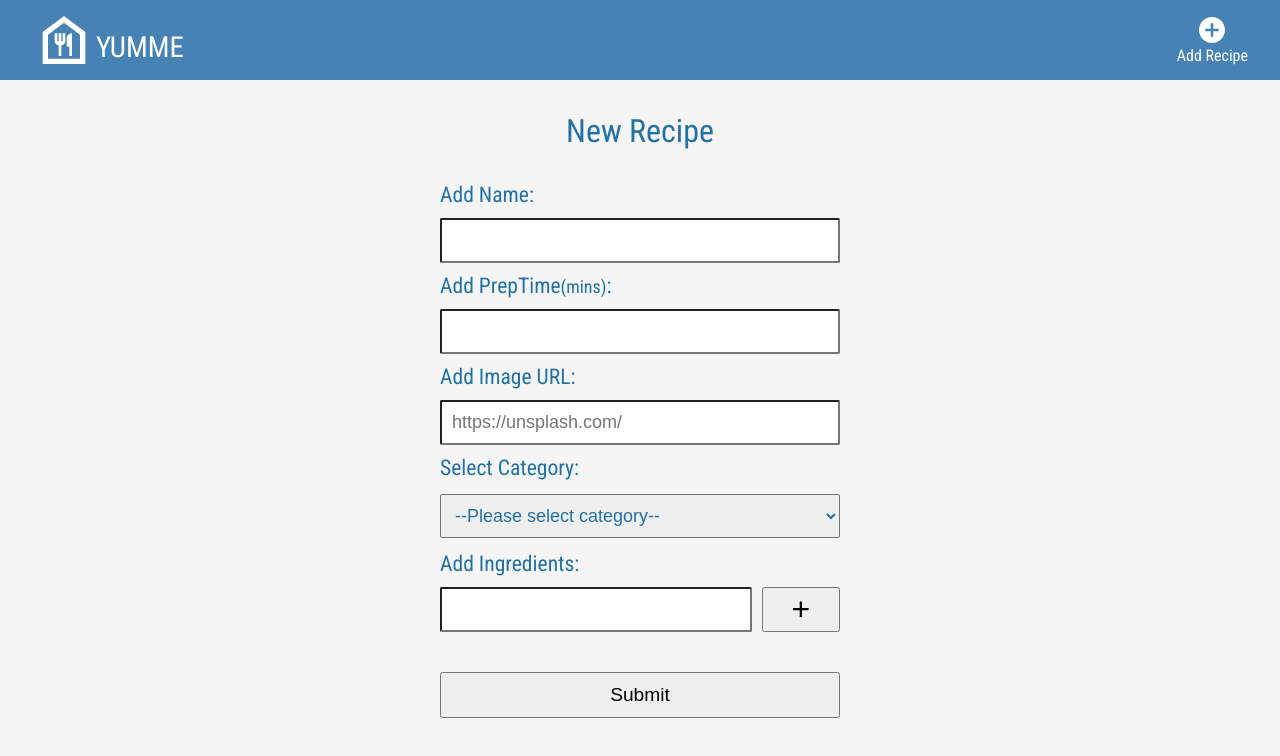
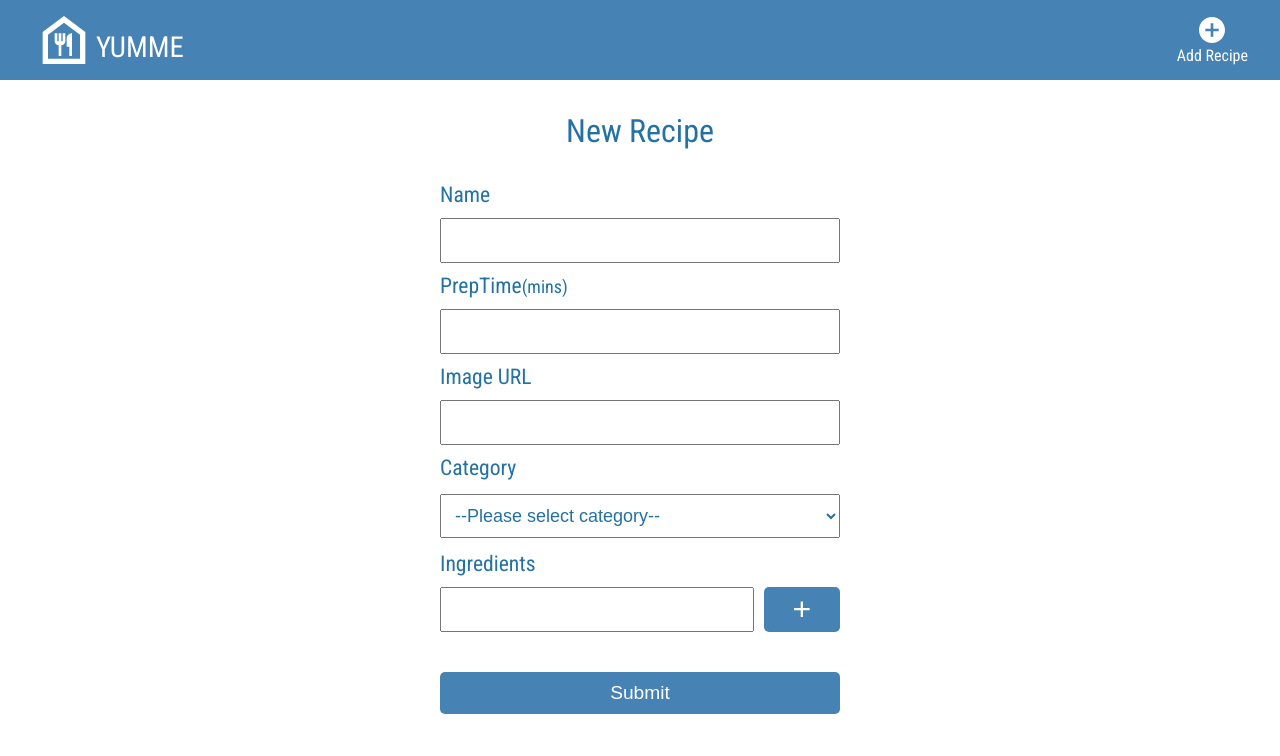
Before and after one commit to QuanXuuu/Capstone-project, a React (Create React App) app: page /recipes/new in a window 1280 px wide. Shown: the top 756 px of the page. Built offline with nearby package versions, Linux system fonts and the light colour scheme.

Commit message:
restyling buttons

```diff
--- a/src/GlobalStyles.js
+++ b/src/GlobalStyles.js
@@ -11,7 +11,7 @@ export default styled.createGlobalStyle`
   }
 
   :root {
-    --bgcolor: whitesmoke;
+    --bgcolor: white;
     --textcolor: rgb(36, 113, 163);
     --lightcyan: rgb(224, 255, 255);
     --blue: rgb(70, 130, 180);
--- a/src/components/IngredientsForm/IngredientsForm.js
+++ b/src/components/IngredientsForm/IngredientsForm.js
@@ -23,7 +23,7 @@ export default function IngredientsForm({onAddIngredients}) {
 
   return (
     <Container>
-      <Label htmlFor="ingredientInput">Add Ingredients:</Label>
+      <Label htmlFor="ingredientInput">Ingredients</Label>
       <Input
         maxLength={50}
         value={currentIngredient}
@@ -32,9 +32,9 @@ export default function IngredientsForm({onAddIngredients}) {
         name="ingredient"
         autoComplete="off"
       />
-      <button onClick={addNewIngredient}>
+      <Button onClick={addNewIngredient}>
         <Span>+</Span>
-      </button>
+      </Button>
     </Container>
   );
 }
@@ -54,10 +54,17 @@ const Input = styled.input`
   padding: 10px;
   font-size: 1em;
   color: inherit;
-  border-radius: 2px;
+  /* border-radius: 2px; */
+`;
+
+const Button = styled.button`
+  background-color: var(--blue);
+  border: none;
+  border-radius: 5px;
 `;
 
 const Span = styled.span`
   font-size: 2rem;
   font-weight: 200;
+  color: white;
 `;
--- a/src/components/RecipeForm/RecipeForm.js
+++ b/src/components/RecipeForm/RecipeForm.js
@@ -32,17 +32,17 @@ export default function RecipeForm({onAddRecipe}) {
 
   return (
     <CreateForm onSubmit={handleSubmit}>
-      <CreateLabel htmlFor="name">Add Name:</CreateLabel>
+      <CreateLabel htmlFor="name">Name</CreateLabel>
       <Input id="name" name="name" autoComplete="off" required />
       <CreateLabel htmlFor="prepTime">
-        Add PrepTime<small>(mins)</small>:
+        PrepTime<small>(mins)</small>
       </CreateLabel>
 
       <TimeInput type="number" id="prepTime" name="prepTime" required />
 
-      <CreateLabel htmlFor="imgURL">Add Image URL:</CreateLabel>
-      <Input id="imgURL" name="imgURL" autoComplete="off" placeholder="https://unsplash.com/" required />
-      <CreateLabel htmlFor="category">Select Category:</CreateLabel>
+      <CreateLabel htmlFor="imgURL">Image URL</CreateLabel>
+      <Input id="imgURL" name="imgURL" autoComplete="off" required />
+      <CreateLabel htmlFor="category">Category</CreateLabel>
       <CreateSelect id="category" name="category" defaultValue="" required>
         <option value="" disabled hidden>
           --Please select category--
@@ -85,7 +85,7 @@ const Input = styled.input`
   padding: 10px;
   font-size: 1em;
   color: inherit;
-  border-radius: 2px;
+  /* border-radius: 2px; */
 `;
 
 const TimeInput = styled.input`
@@ -93,7 +93,7 @@ const TimeInput = styled.input`
   font-size: 1em;
   color: inherit;
   -moz-appearance: textfield;
-  border-radius: 2px;
+  /* border-radius: 2px; */
 `;
 
 const CreateSelect = styled.select`
@@ -101,7 +101,7 @@ const CreateSelect = styled.select`
   padding: 10px;
   color: inherit;
   margin: 0.2rem 0;
-  border-radius: 2px;
+  /* border-radius: 2px; */
 `;
 
 const Scroller = styled.ul`
@@ -116,8 +116,12 @@ const IngredientItem = styled.li`
 const Button = styled.button`
   margin: 20px 0;
   padding: 10px;
+  background-color: var(--blue);
+  border: none;
+  border-radius: 5px;
 `;
 
 const ButtonSpan = styled.span`
   font-size: 1.2rem;
+  color: white;
 `;
--- a/src/pages/RecipeDetail.js
+++ b/src/pages/RecipeDetail.js
@@ -2,7 +2,6 @@ import {useState} from 'react';
 import {AiTwotoneEdit} from 'react-icons/ai';
 import {BiCategoryAlt} from 'react-icons/bi';
 import {BsClockHistory} from 'react-icons/bs';
-import {FiAlignJustify} from 'react-icons/fi';
 import {RiDeleteBin5Fill} from 'react-icons/ri';
 import {useParams, useNavigate} from 'react-router-dom';
 import styled from 'styled-components';
@@ -53,8 +52,7 @@ export default function RecipeDetail({recipes, onDeleteRecipe}) {
 
         <IngredientContainer>
           <IngredientHeader>
-            <FiAlignJustify id="icon-list" />
-            <TextSpan>Ingredients:</TextSpan>
+            <TextSpan>Ingredients</TextSpan>
           </IngredientHeader>
 
           <Ul>{ingredientItems}</Ul>
@@ -140,10 +138,6 @@ const IngredientContainer = styled.div`
   font-weight: lighter;
   font-size: 1.2rem;
   margin: 1rem 0 0 2rem;
-
-  #icon-list {
-    font-size: 2rem;
-  }
 `;
 
 const IngredientHeader = styled.div`
--- a/src/pages/RecipeEdit.js
+++ b/src/pages/RecipeEdit.js
@@ -1,5 +1,5 @@
 import {useState} from 'react';
-import {FaSave} from 'react-icons/fa';
+import {GrDocumentUpdate} from 'react-icons/gr';
 import {MdCancel} from 'react-icons/md';
 import {RiDeleteBin5Fill} from 'react-icons/ri';
 import {useParams, useNavigate} from 'react-router-dom';
@@ -127,7 +127,7 @@ export default function RecipeEdit({recipes, onEditRecipe}) {
           <TextSpan>Cancel</TextSpan>
         </Button>
         <Button type="submit" onClick={handleSubmit}>
-          <FaSave id="icon-save" />
+          <GrDocumentUpdate id="icon-save" />
           <TextSpan>Save</TextSpan>
         </Button>
       </ButtonWrapper>
@@ -208,21 +208,17 @@ const Button = styled.button`
   padding: 2px 25px;
   margin-top: 1.5rem;
   border-radius: 8px;
-  color: inherit;
-  background-color: whitesmoke;
+  color: white;
+  background-color: var(--blue);
   display: flex;
   flex-direction: column;
   align-items: center;
   cursor: pointer;
 
-  :active {
-    background-color: var(--blue);
-    color: white;
-  }
-
   #icon-cancel,
   #icon-save {
     font-size: 2.2rem;
+    color: white;
   }
 `;
 
```
